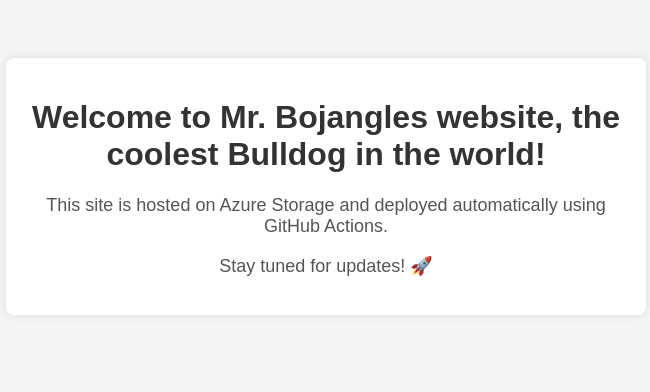
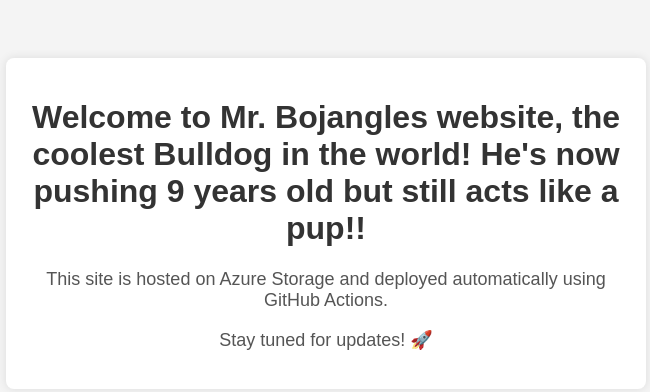
Before and after one commit to zutalor101/bojangles-the-bulldog, a plain HTML site: page azure-static-site/index.html in a window 1280 px wide. Shown: the whole page, without its empty margins (314-964 px from the left). Drawn offline with Linux system fonts and the light colour scheme.

Commit message:
Resolve merge conflicts

```diff
--- a/azure-static-site/index.html
+++ b/azure-static-site/index.html
@@ -30,7 +30,7 @@
 </head>
 <body>
     <div class="container">
-        <h1>Welcome to Mr. Bojangles website, the coolest Bulldog in the world!</h1>
+        <h1>Welcome to Mr. Bojangles website, the coolest Bulldog in the world! He's now pushing 9 years old but still acts like a pup!!</h1>
         <p>This site is hosted on Azure Storage and deployed automatically using GitHub Actions.</p>
         <p>Stay tuned for updates! 🚀</p>
     </div>
```
